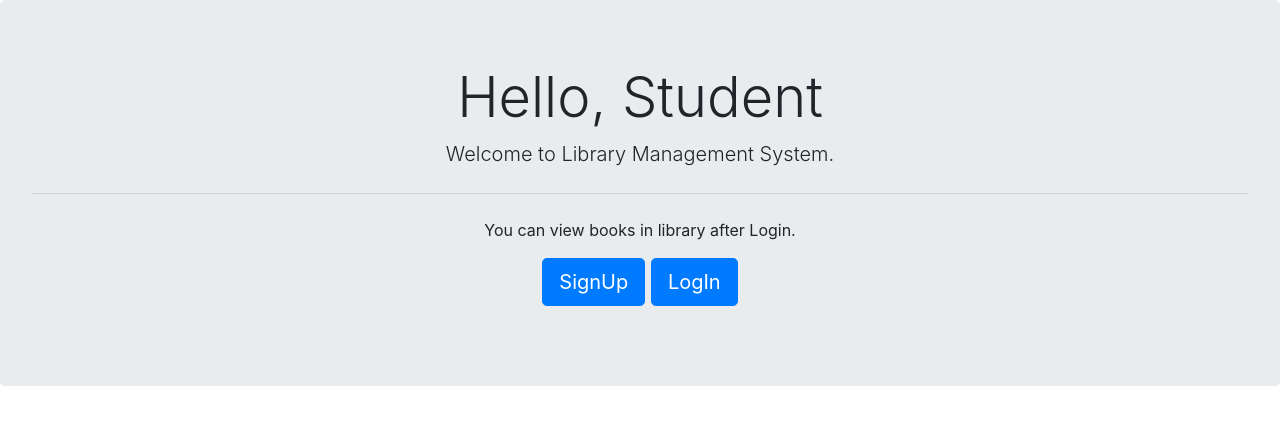
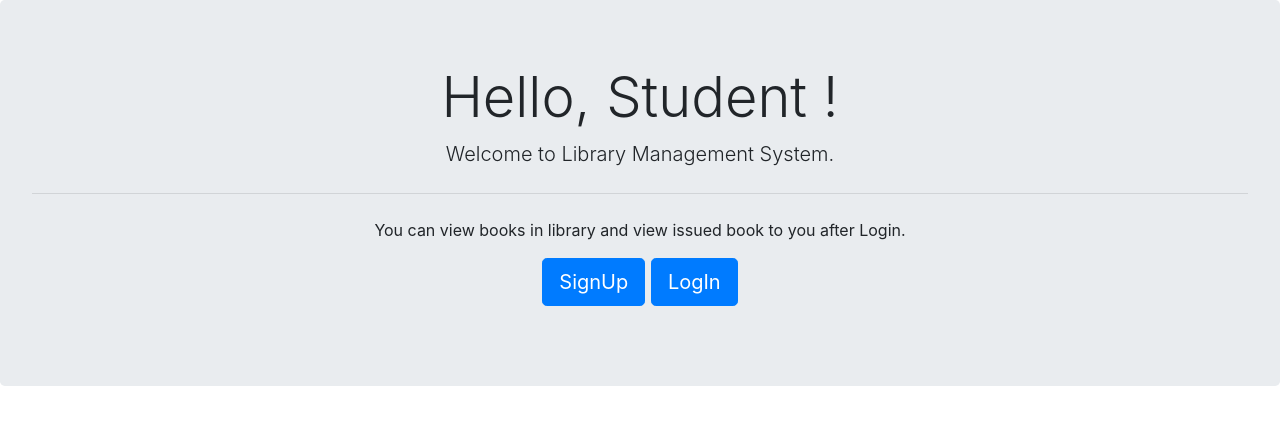
Before and after one commit to TejasJogi/Library-Management-System-Django-MYSQL, a Django app: page /studentpage in a window 1280 px wide. Shown: the part 56-495 px from the top of the page. Run offline with Django 3.2, Linux system fonts and the light colour scheme; some libraries are stand-ins or nearby versions.

Commit message:
Displaying name of logged in user

```diff
--- a/templates/library/admindash.html
+++ b/templates/library/admindash.html
@@ -7,7 +7,7 @@
 {% include "library/adminnavbar.html" %}
 
 <div class="jumbotron">
-    <h1 class="display-4" style="text-align:center">Hello Admin!</h1>
+    <h1 class="display-4" style="text-align:center">Hello {{user.firstname}} {{user.lastname}} !</h1>
     <hr class="my-4">
     <div class="options" style="text-align:center">
         <a href="addbook" class="btn btn-primary btn-lg active" style="border-radius: 0%;" role="button"
--- a/templates/library/adminpage.html
+++ b/templates/library/adminpage.html
@@ -9,10 +9,10 @@
 {% include 'library/navbar.html' %}
 
 <div class="jumbotron">
-    <h1 class="display-4">Welcome, Admin!</h1>
+    <h1 class="display-4">Welcome, Admin !</h1>
     <p class="lead">Welcome to Library Management System.</p>
     <hr class="my-4">
-    <p>You can Login\SignUp Here.</p>
+    <p>You can Login\SignUp from Here.</p>
     <p class="lead">
         <a class="btn btn-primary btn-lg" style="border-radius:0px;" href="adminsignup" role="button">SignUp</a>
         <a class="btn btn-primary btn-lg" style="border-radius:0px;" href="adminlogin" role="button">Login</a>
--- a/templates/library/studentdash.html
+++ b/templates/library/studentdash.html
@@ -7,7 +7,7 @@
 {% include 'library/adminnavbar.html' %}
 
     <div class="jumbotron" style="text-align:center">
-        <h1 class="display-4">Hello Student !</h1>
+        <h1 class="display-4">Hello {{user.firstname}} {{user.lastname}} !</h1>
         <p class="lead">As you are Student, you can see how many book are present in library.
         </p>
         <hr class="my-4">
--- a/templates/library/studentpage.html
+++ b/templates/library/studentpage.html
@@ -9,10 +9,10 @@
   {% include 'library/navbar.html' %}
 
   <div class="jumbotron">
-    <h1 class="display-4">Hello, Student</h1>
+    <h1 class="display-4">Hello, Student !</h1>
     <p class="lead">Welcome to Library Management System.</p>
     <hr class="my-4">
-    <p>You can view books in library after Login.</p>
+    <p>You can view books in library and view issued book to you after Login.</p>
     <p class="lead">
       <a class="btn btn-primary btn-lg" href="studentsignup" role="button">SignUp</a>
       <a class="btn btn-primary btn-lg" href="studentlogin" role="button">LogIn</a>
```
